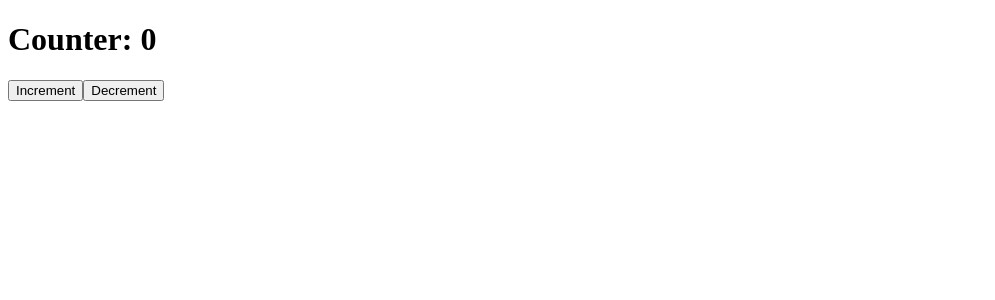
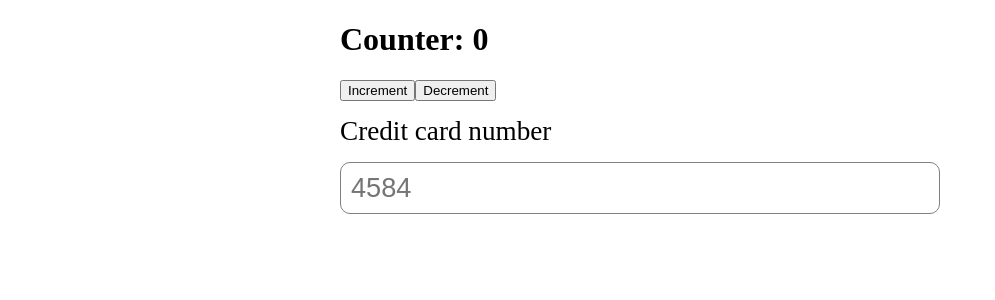
Before and after one commit to EgorIlinskiy/CardInput, a React (Create React App) app: page / in a window 1280 px wide. Shown: the top 300 px of the page, without its empty margins (0-995 px from the left). Built offline with nearby package versions, Linux system fonts and the light colour scheme.

Commit message:
input card number in work

```diff
--- a/src/App.tsx
+++ b/src/App.tsx
@@ -1,11 +1,17 @@
 import React from 'react';
 import Counter from "./components/counter";
+import InputCard from "./components/card/input";
 
 
 function App() {
   return (
-    <div className="App">
+    <div className="App" style={{width:'600px',margin:'0 auto'}}>
         <Counter/>
+        <InputCard placeholder={'4584'}
+                    label='Credit card number'
+                   isHidden={false}
+                   maxSize={16}
+        />
     </div>
   );
 }
--- /dev/null
+++ b/src/components/card/input.scss
@@ -0,0 +1,15 @@
+.input-container{
+  display: flex;
+  flex-direction: column;
+  .input-label{
+    font-size: 1.7rem;
+    margin: 15px 0;
+  }
+  .input-input{
+    height: 30px;
+    padding: 10px;
+    font-size: 1.7rem;
+    border-radius: 10px;
+    border: 1px solid grey;
+  }
+}
--- /dev/null
+++ b/src/components/card/input.tsx
@@ -0,0 +1,41 @@
+import React, {FC, useState} from 'react';
+import {InputCardProps} from "../../types/cardTypes";
+import './input.scss'
+
+const InputCard:FC<InputCardProps> = ({isHidden,placeholder,label,maxSize}) => {
+    const [value,setValue] = useState('');
+
+   function inputHandler(e:React.ChangeEvent<HTMLInputElement>){
+       let cardNumber = e.target.value.replace(/ /g,'')
+       console.log(cardNumber)
+       if(cardNumber.match(/^\d+$/) !== null
+           || e.target.value.length === 0){
+           let formatedNumber = cardNumber.split('').reduce((acc,curr,index)=>{
+              if([4,8,12].includes(index)){
+                  acc+= ' ' + curr
+              } else acc += curr
+               return acc
+           },'')
+
+           setValue(formatedNumber);
+       }
+
+    }
+
+    return (
+        <div className='input-container'>
+            <span className='input-label'>
+                {label}
+            </span>
+            <input className='input-input'
+                   type={isHidden ? 'password': 'text'}
+                   placeholder={placeholder}
+                   value={value}
+                   onChange={inputHandler}
+                   maxLength={maxSize+3}
+            />
+        </div>
+    );
+};
+
+export default InputCard;
--- /dev/null
+++ b/src/types/cardTypes.ts
@@ -0,0 +1,6 @@
+export interface InputCardProps{
+    placeholder: string;
+    label: string;
+    maxSize:number;
+    isHidden:boolean;
+}
```
